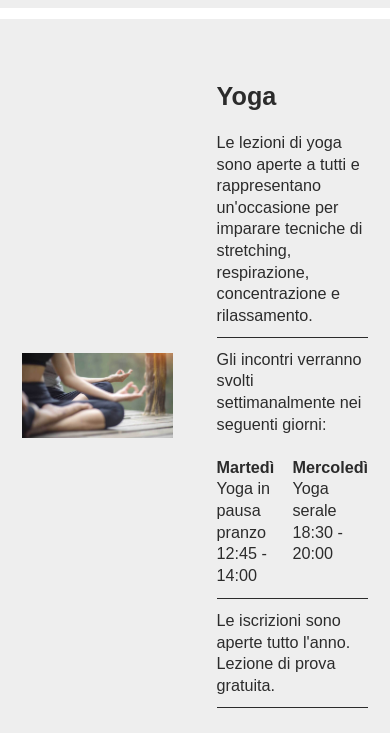
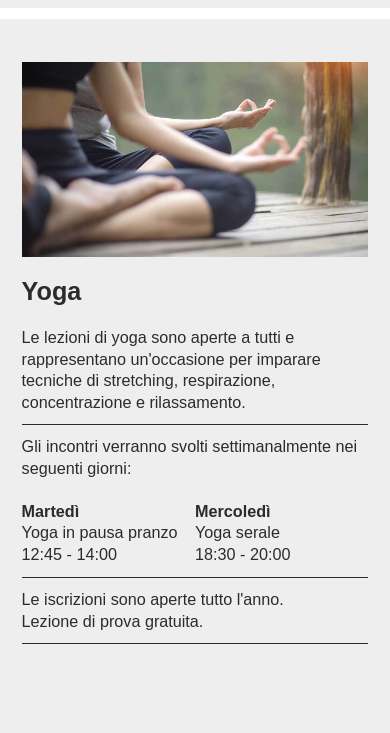
Before and after one commit to kici8/kici8.github.io, a plain HTML site: page index.html in a window 390 px wide. Shown: the part 111-844 px from the top of the page. Drawn offline with Linux system fonts and the light colour scheme.

Commit message:
synch push

```diff
--- a/asset/css/style.css
+++ b/asset/css/style.css
@@ -442,6 +442,10 @@ footer {
   html {
     font-size: 50%; /* 8px */
   }
+
+  .flex--container {
+    flex-direction: column;
+  }
 }
 
 /* for-tablet-landscape-up 1200px */
```
